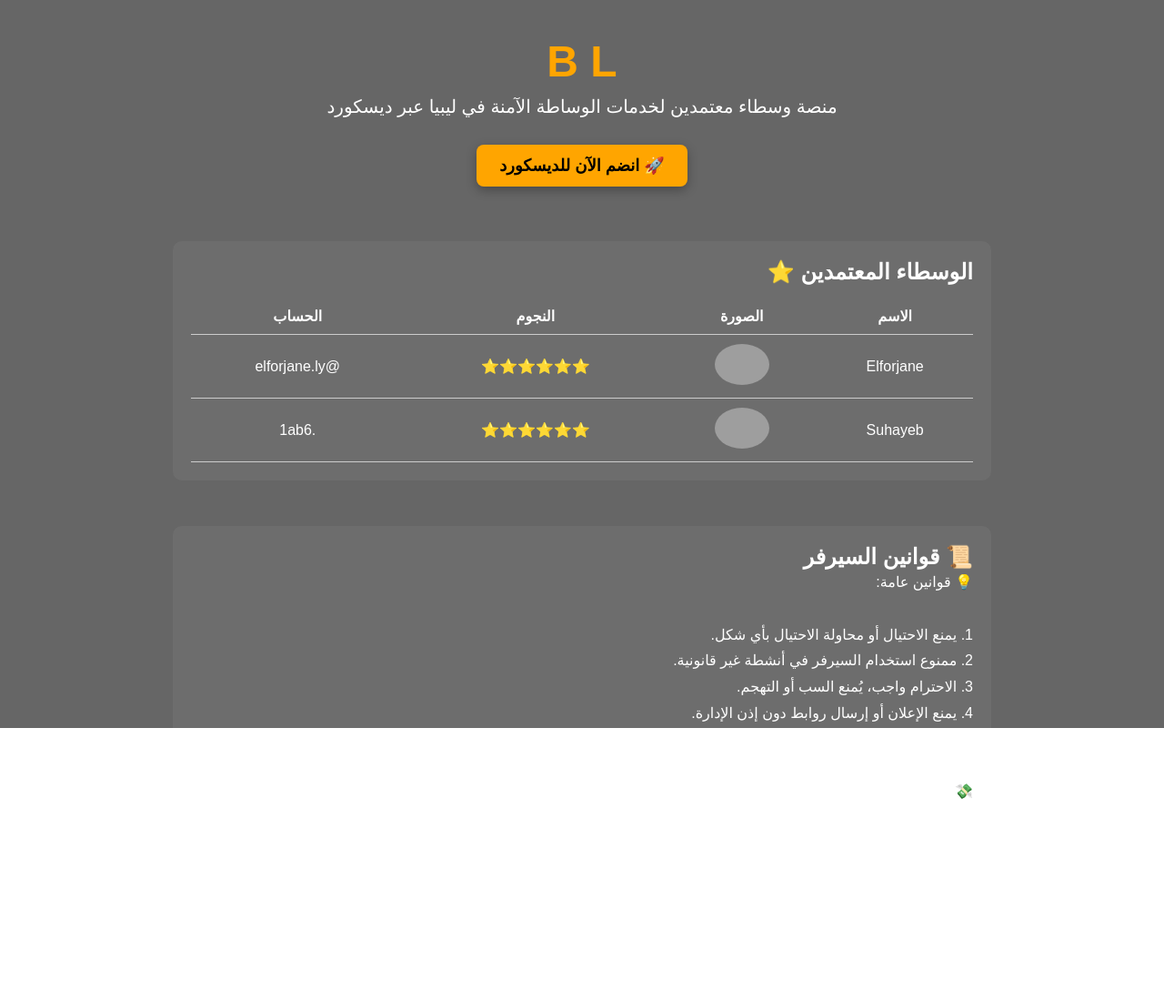
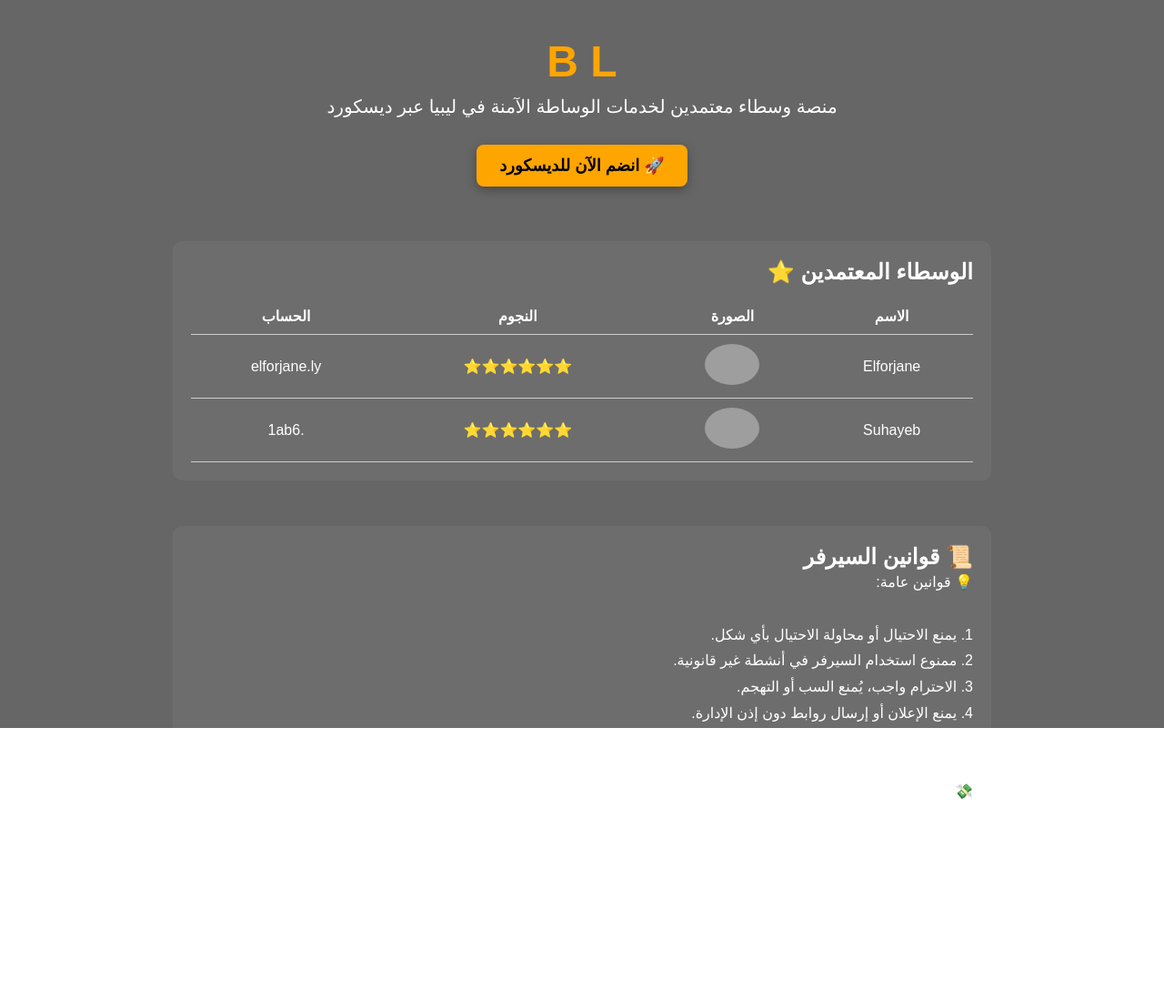
Before and after one commit to utb8/LB, a plain HTML site: page index.html in a window 1280 px wide. Shown: the top 1100 px of the page at 91% size. Drawn offline with Linux system fonts and the light colour scheme; grey boxes are pictures that could not be loaded; files whose address does not match are found by name.

Commit message:
Update index.html

```diff
--- a/index.html
+++ b/index.html
@@ -28,7 +28,7 @@
         <td>Elforjane</td>
         <td><img src="https://cdn.discordapp.com/attachments/1103738790167728168/1381191531716939806/image.png" alt="Elforjane" /></td>
         <td>⭐️⭐️⭐️⭐️⭐️⭐️</td>
-        <td>@elforjane.ly</td>
+        <td>elforjane.ly</td>
       </tr>
       <tr>
         <td>Suhayeb</td>
```
